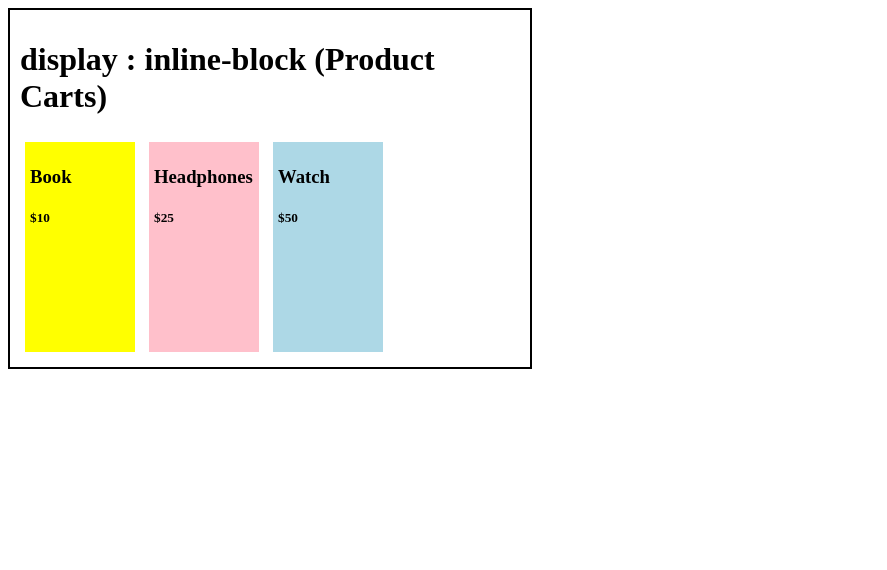
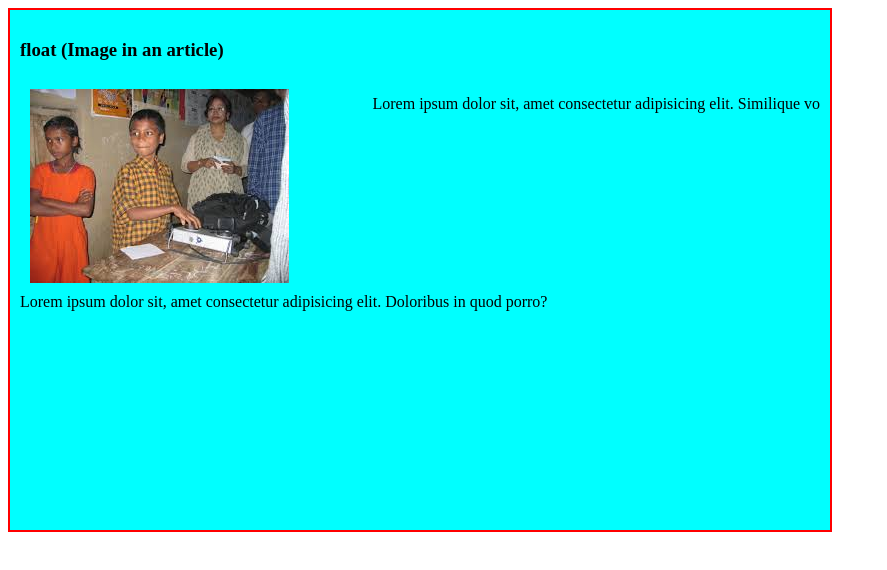
Before and after one commit to raiatharva-invictus/CSS-AIML1, a plain HTML site: page index2.html in a window 1280 px wide. Shown: the whole page, without its empty margins (0-887 px from the left). Drawn offline with Linux system fonts and the light colour scheme.

Commit message:
display properties learned and applied

```diff
--- a/index2.html
+++ b/index2.html
@@ -1,85 +1,37 @@
-<!-- <!DOCTYPE html>
+<!DOCTYPE html>
 <html lang="en">
 <head>
     <meta charset="UTF-8">
     <meta name="viewport" content="width=device-width, initial-scale=1.0">
-    <title>Document</title>
+    <title>task3</title>
     <style>
         div{
-            border: 2px solid black;
             padding: 10px;
-            margin: 5px;
+            border: 2px solid red;
+            height: 500px;
+            width: 800px;
+            background-color: aqua;
         }
-        span{
-            display: block;
-            font-size: large;
+        img{
+            float: left;
+            margin: 10px;
         }
-        p{
-            background-color: lightgreen;
+
+        .p1{
+            float:right;
+
+        }
+        .p2{
+            clear: both;
         }
     </style>
 </head>
 <body>
-    <span>
-        <div>
-            <span><b>display: block (Headings/Parargraphs)</b></span>
-            <h1>Amazon - Online Shopping</h1>
-            <p>This is a full width paragraph like a blog or product description.</p>
-        </div>
+    <div>
+        <h3>float (Image in an article)</h3>
+        <img src="./ppt.jpeg">
+        <p class="p1">Lorem ipsum dolor sit, amet consectetur adipisicing elit. Similique vo </p>
+        <p class="p2">Lorem ipsum dolor sit, amet consectetur adipisicing elit. Doloribus in quod porro?</p>
+    </div>
 </body>
-</html> -->
-
-<!DOCTYPE html>
-<html lang="en">
-  <head>
-    <meta charset="UTF-8" />
-    <meta name="viewport" content="width=device-width, initial-scale=1.0" />
-    <title>task2</title>
-    <style>
-      div {
-        border: 2px solid black;
-        width: 500px;
-        padding: 10px;
-        align-content: center;
-      }
-      .spn{
-        display: inline-block;
-        margin: 5px;
-        padding: 5px;
-        /* height: ; */
-      }
-      .spn1 {
-        background-color: yellow;
-        height: 200px;
-        width: 100px;
-      }
-      .spn2 {
-         background-color: pink;
-        height: 200px;
-        width: 100px;
-      }
-      .spn3{
-         background-color: lightblue;
-        height: 200px;
-        width: 100px;
-      }
-    </style>
-  </head>
-  <body>
-    <div>
-      <h1>display : inline-block (Product Carts)</h1>
-      <span class="spn spn1">
-        <h3>Book</h3>
-        <h5>&dollar;10</h5>
-    </span>
-      <span class="spn spn2">
-        <h3>Headphones</h3>
-        <h5>&dollar;25</h5>
-        </span>
-      <span class="spn spn3">
-        <h3>Watch</h3>
-        <h5>&dollar;50</h5>
-        </span>
-    </div>
-  </body>
 </html>
```
Also changed, not shown: flexbox.html (added, +34 -0 lines), index.html (+46 -23 lines), float.html (added), pos.jpg (added), ppt.jpeg (added), tshirt.webp (added), 1 other file.
